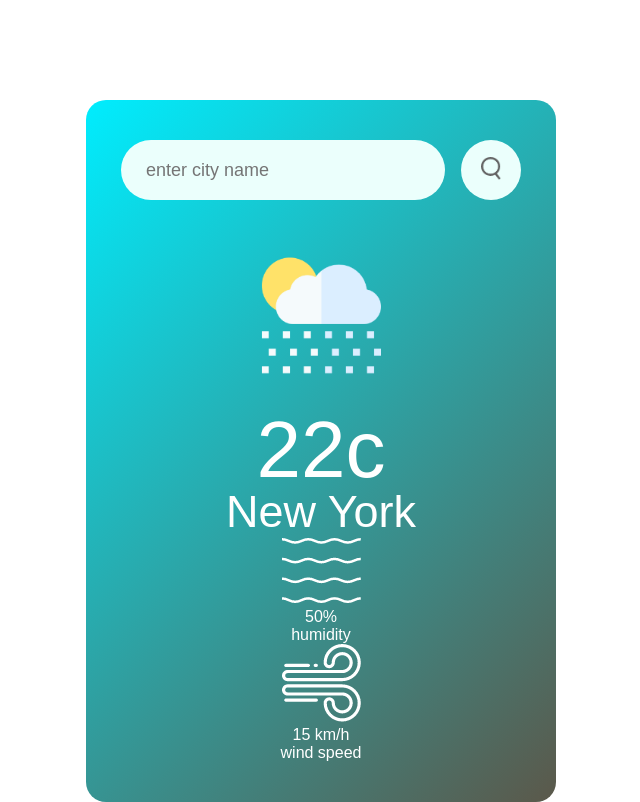
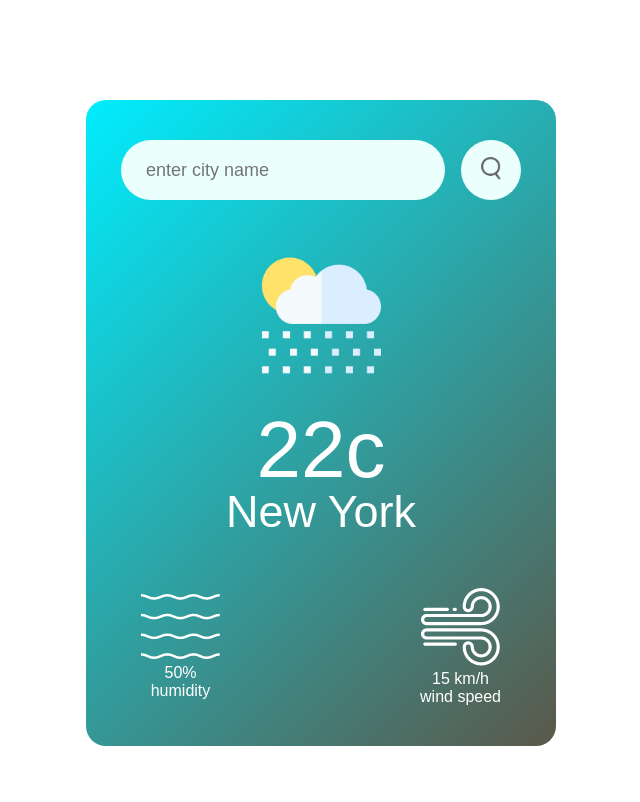
Before and after one commit to AyaGaafar95/Js-weather-app, a plain HTML site: page index.html in a window 1280 px wide. Shown: the whole page, without its empty margins (319-959 px from the left). Drawn offline with Linux system fonts and the light colour scheme.

Commit message:
style details

```diff
--- a/style.css
+++ b/style.css
@@ -60,3 +60,13 @@ font-weight: 500;
     font-weight: 400;
     margin-top: -10px;
 }
+.details{
+display: flex;
+align-items: center;
+justify-content: space-between;
+padding: 0 20px;
+margin-top: 50px;
+}
+.col{
+
+}
```
